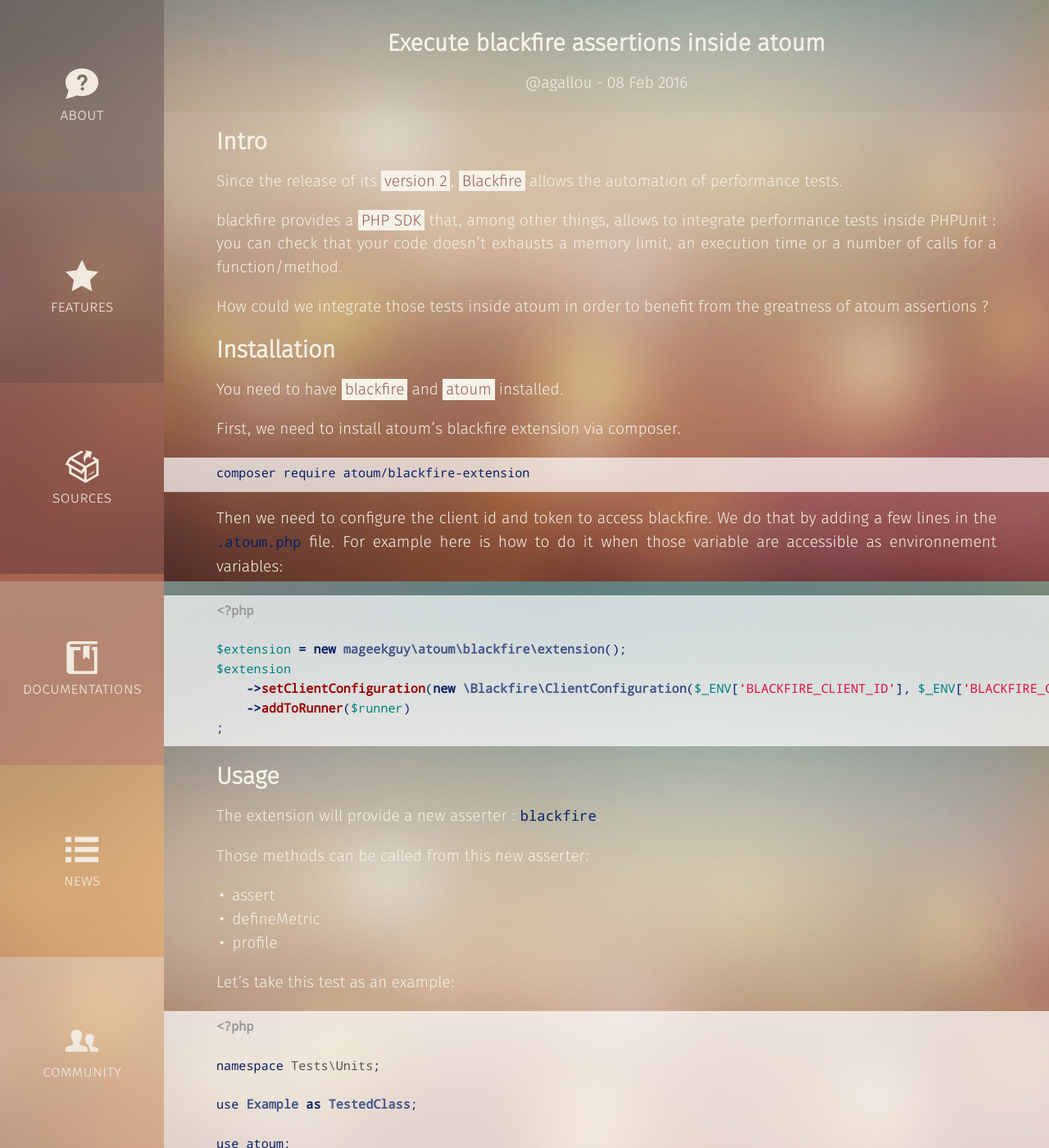
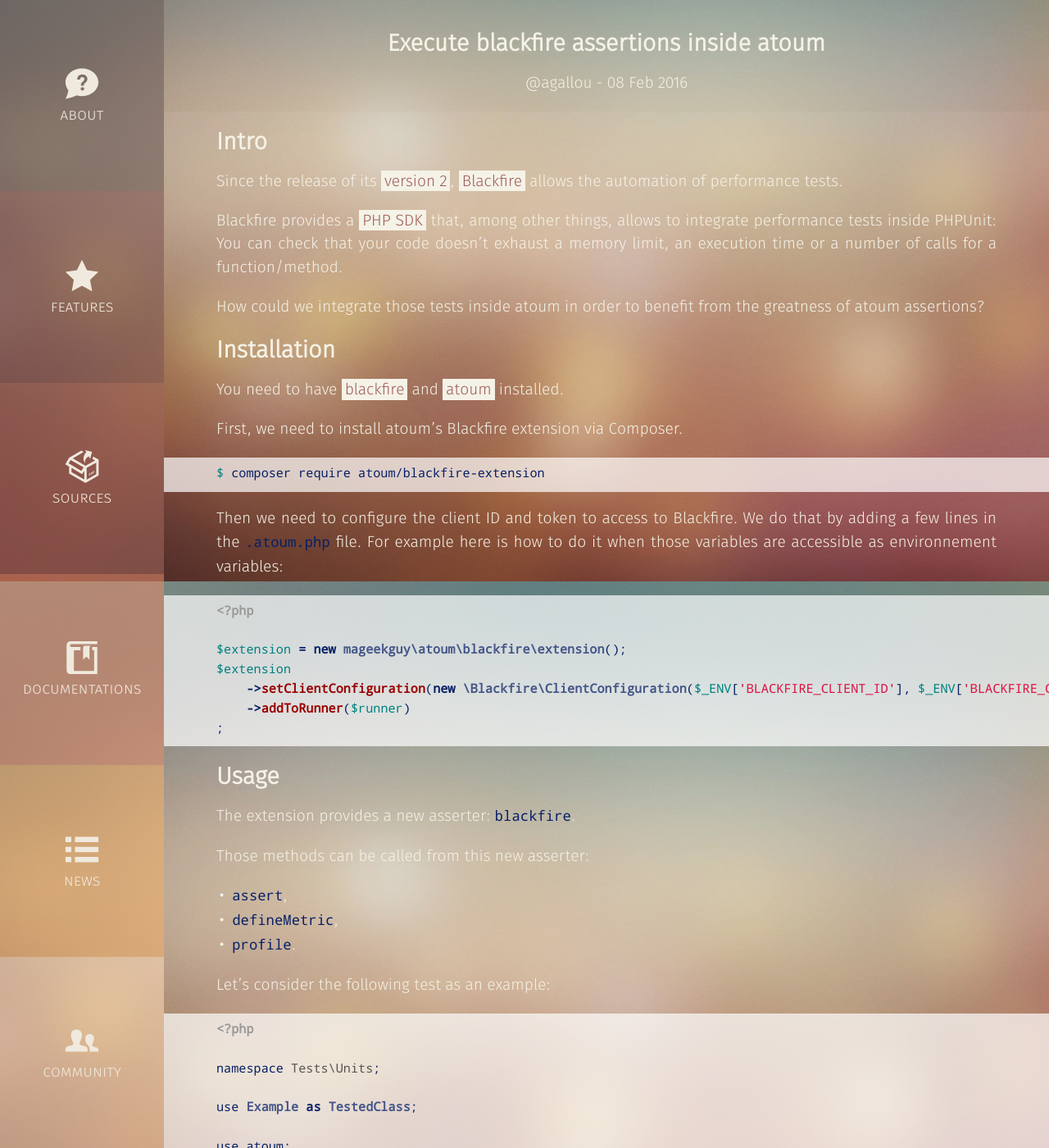
Before and after one commit to atoum/atoum.github.io, a Jekyll site: the page built from _posts/2016-02-08-blackfire-extension.markdown, in a window 1280 px wide and 1400 px high, scrolled down 191 px. Shown: the whole window at 82% size. Built offline with Jekyll 4.4.1, drawn with Linux system fonts in a browser that asks for light colours; comment, search, counter and statistics services are not loaded; a style sheet for code colours, icons or effects is not loaded; some of the changed text lies outside the part shown.

Commit message:
Fix typos and typography

```diff
--- a/_posts/2016-02-08-blackfire-extension.markdown
+++ b/_posts/2016-02-08-blackfire-extension.markdown
@@ -11,22 +11,22 @@ Intro
 
 Since the release of its [version 2](http://blog.blackfire.io/blackfire-v2-0-automate-performance-testing.html), [Blackfire](blackfire.io) allows the automation of performance tests.
 
-blackfire provides a [PHP SDK](https://blackfire.io/docs/reference-guide/php-sdk) that, among other things, allows to integrate performance tests inside PHPUnit : you can check that your code doesn't exhausts a memory limit, an execution time or a number of calls for a function/method.
+Blackfire provides a [PHP SDK](https://blackfire.io/docs/reference-guide/php-sdk) that, among other things, allows to integrate performance tests inside PHPUnit: You can check that your code doesn't exhaust a memory limit, an execution time or a number of calls for a function/method.
 
-How could we integrate those tests inside atoum in order to benefit from the greatness of atoum assertions ?
+How could we integrate those tests inside atoum in order to benefit from the greatness of atoum assertions?
 
 Installation
 ------------
 
 You need to have [blackfire](https://blackfire.io/docs/up-and-running/installation) and [atoum](http://docs.atoum.org/en/latest/getting_started.html#installation) installed.
 
-First, we need to install atoum's blackfire extension via composer.
+First, we need to install atoum's Blackfire extension via Composer.
 
 {% highlight bash %}
-composer require atoum/blackfire-extension
+$ composer require atoum/blackfire-extension
 {% endhighlight %}
 
-Then we need to configure the client id and token to access blackfire. We do that by adding a few lines in the `.atoum.php` file. For example here is how to do it when those variable are accessible as environnement variables:
+Then we need to configure the client ID and token to access to Blackfire. We do that by adding a few lines in the `.atoum.php` file. For example here is how to do it when those variables are accessible as environnement variables:
 
 {% highlight php %}
 <?php
@@ -41,15 +41,15 @@ $extension
 Usage
 -----
 
-The extension will provide a new asserter : `blackfire`.
+The extension provides a new asserter: `blackfire`.
 
 Those methods can be called from this new asserter:
 
-* assert
-* defineMetric
-* profile
+* `assert`,
+* `defineMetric`,
+* `profile`.
 
-Let's take this test as an example:
+Let's consider the following test as an example:
 
 {% highlight php %}
 <?php
@@ -77,15 +77,15 @@ class Example extends atoum
 
 {% endhighlight %}
 
-This test will check that the code inside the anonymous function will not take more than 2 seconds to be executed.
+This test checks that the code inside the anonymous function will not take more than 2 seconds to be executed.
 
-Here we've added a `sleep(4)` to make the test fail, so an output like this will be displayed:
+Here we've added a `sleep(4)` to make the test fail, so the following output will be displayed:
 
 ![Output blackfire atoum](/images/posts/2016-02-08-blackfire-extension/screenshot.png)
 
-The callback has been called, instrumented by blackfire, sent to blackfire.io. blackfire.io has sent us the assertions results which have been integrated inside the unit tests results.
+The callback has been called, instrumented by Blackfire and sent to [blackfire.io](https://blackfire.io/). [blackfire.io](https://blackfire.io/) has sent us the assertion results which have been integrated inside the unit test results.
 
-This a an example based on the execution time. You can define more usefull assertions like this:
+This is an example based on the execution time. You can define more usefull assertions like this:
 
 {% highlight php %}
 <?php
@@ -124,9 +124,9 @@ class Example extends atoum
 Avoid running those tests
 -------------------------
 
-In order to only execute those tests, you can use the `extensions` tag ([read the documentation about it](http://docs.atoum.org/en/latest/written_help.html#php-extensions)) and atoum's `ruler-extension` that will allow you [to filter the tests that needs blackfire](https://github.com/atoum/ruler-extension#filter-on-the-test-required-extensions) (or filter the tests that does not need blackfire).
+In order to only execute those tests, you can use the `extensions` tag ([read the documentation about it](http://docs.atoum.org/en/latest/written_help.html#php-extensions)) and atoum's `ruler-extension` that allows you [to filter the tests that needs Blackfire](https://github.com/atoum/ruler-extension#filter-on-the-test-required-extensions) (or filter the tests that does not need Blackfire).
 
-For example, you can launch all the tests that do not need the blackfire php extension like this:
+For example, you can launch all the tests that do not need the Blackfire PHP extension like this:
 
 {% highlight bash %}
 ./vendor/bin/atoum -d tests --filter 'not(extensions contains "blackfire")'
```
Also changed, not shown: other parts of _posts/2016-02-08-blackfire-extension.markdown (+2 -2 lines).
